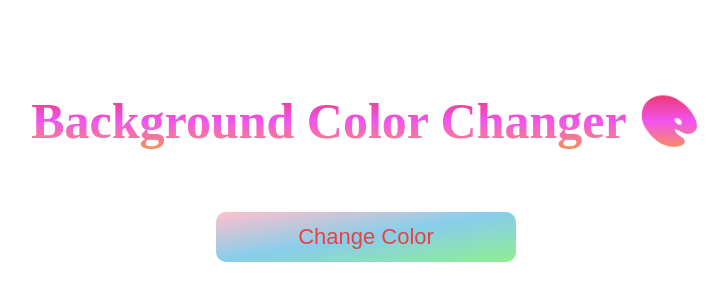
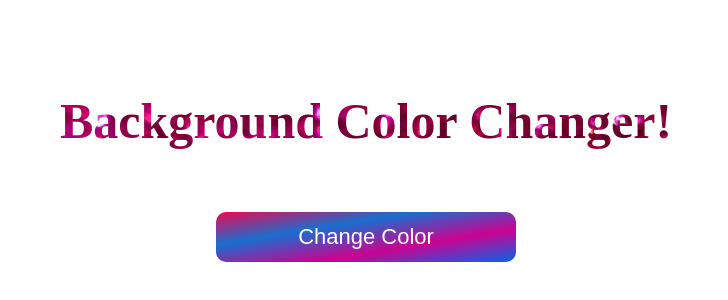
Before and after one commit to Faryal407/Background-Change, a plain HTML site: page index.html in a window 1280 px wide. Shown: the part 196-496 px from the top of the page, without its empty margins (274-1002 px from the left). Drawn offline with Linux system fonts and the light colour scheme; a web font is replaced by a local one.

Commit message:
change heading backround

```diff
--- a/index.html
+++ b/index.html
@@ -13,7 +13,7 @@
 </head>
 <body>
       <div class="container">
-        <h1 id="heading">Background Color Changer 🎨</h1>
+        <h1 id="heading">Background Color Changer!</h1>
         <button id="changeColorBtn">Change Color</button>
 
     </div>
--- a/style.css
+++ b/style.css
@@ -11,7 +11,7 @@ body {
     text-align: center;
 }
 h1{
-     background-image: linear-gradient(rgb(234, 40, 40), rgb(241, 84, 241), rgb(253, 170, 17));
+     background-image:url(./wallpaper\ 2.jpg) ;
      color: transparent;
      background-clip: text;
     font-family : "Nabla";
@@ -27,8 +27,8 @@ h1:hover{
 }
 button {
     padding: 12px 25px;
-    background-image: linear-gradient(to bottom right, pink, skyblue, lightgreen);
-    color: rgb(232, 66, 66);
+    background-image: linear-gradient(to bottom right, rgb(238, 8, 81), rgb(25, 110, 206), rgb(202, 3, 145), rgb(6, 100, 231));
+    color: white;
     border: none;
     cursor: pointer;
     font-size: 22px;
@@ -41,5 +41,5 @@ button:hover {
     color: initial;
     cursor: pointer;
     transform: scale(1.03);
-     box-shadow: 2px 2px 5px rgba(0,0,0,0.3);
+     color: rgb(12, 228, 84);
 }
```
Also changed, not shown: wall paper.jpg (added), wallpaper 2.jpg (added).
